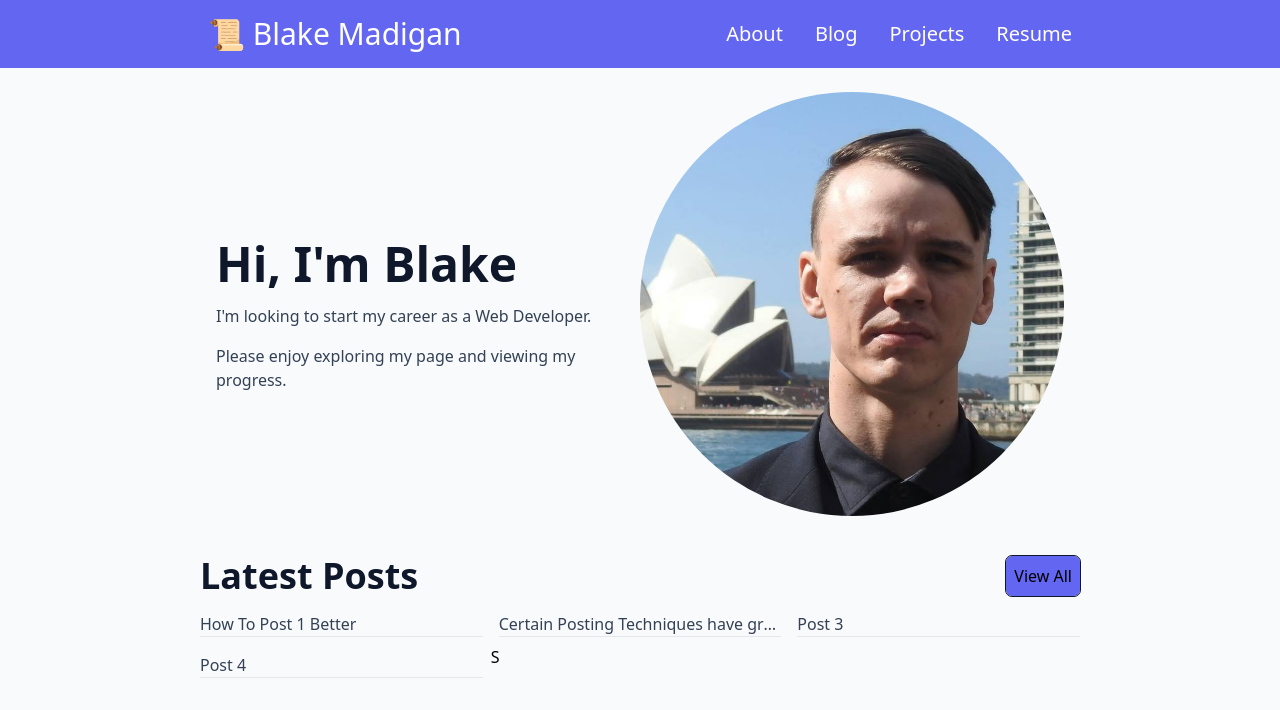
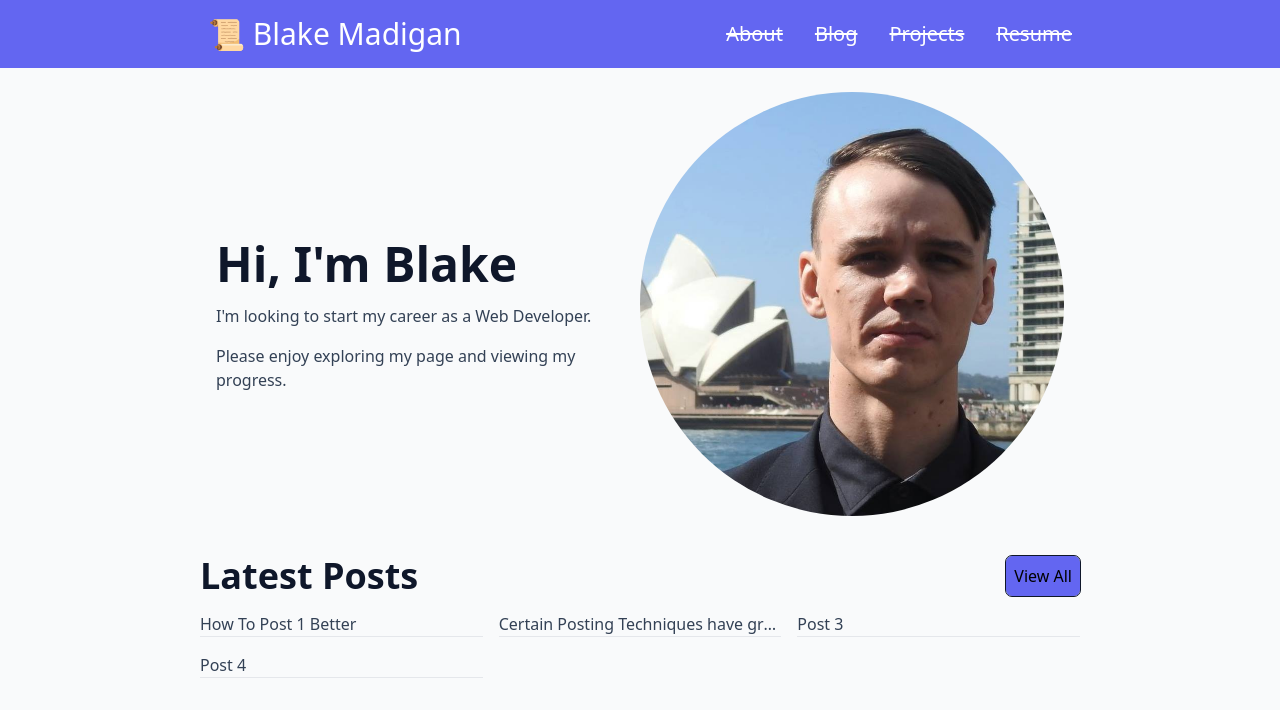
Before and after one commit to BlakeMadigan/Blog, a Next.js app: page / in a window 1280 px wide. Shown: the top 710 px of the page. Built offline with nearby package versions, Linux system fonts and the light colour scheme.

Commit message:
nav animation + mobile menu

```diff
--- a/src/app/page.tsx
+++ b/src/app/page.tsx
@@ -24,20 +24,10 @@ export default function Home() {
           src={profilePicture}
         />
       </section>
-      <section className="w-2/3 sm:w-full flex flex-row justify-between p-2 pt-4 m-auto">
-        <h2 className="text-4xl font-bold sm:text-4xl text-slate-900 dark:text-white">
-          Latest <span className="hidden sm:inline-block">Posts</span>
-        </h2>
-        <button className="outline outline-slate-900 outline-1 rounded-md p-2 hover:outline-slate-500 bg-indigo-500">
-          <span className="font-medium">
-            <a href="/blog">View All</a>
-          </span>
-        </button>
+      <section>
+        <LatestPosts data={Posts} />
       </section>
-      <section className="w-2/3 m-auto sm:w-full grid sm:grid-flow-row sm:grid-rows-2 sm:grid-cols-3 grid-cols-1 spacing">
-        {/* redo this shit sections are out of wack */}
-        <LatestPosts data={Posts} />S
-      </section>
+      <section></section>
     </>
   );
 }
--- a/src/components/LatestPosts.tsx
+++ b/src/components/LatestPosts.tsx
@@ -15,12 +15,23 @@ interface Posts {
   }[];
 }
 
-export default function LatestPosts(Posts: Posts) {
+export default function LatestPosts(Posts: any) {
   const { data } = Posts;
   return (
     <>
+      <div className="w-2/3 sm:w-full flex flex-row justify-between p-2 pt-4 m-auto">
+        <h2 className="text-4xl font-bold sm:text-4xl text-slate-900 dark:text-white">
+          Latest <span className="hidden sm:inline-block">Posts</span>
+        </h2>
+        <button className="outline outline-slate-900 outline-1 rounded-md p-2 hover:outline-slate-500 bg-indigo-500">
+          <span className="font-medium">
+            <a href="/blog">View All</a>
+          </span>
+        </button>
+      </div>
+      <div className="w-2/3 m-auto sm:w-full grid sm:grid-flow-row sm:grid-rows-2 sm:grid-cols-3 grid-cols-1 spacing">
         {(Object.keys(data).length < 1 && <span>No Posts Yet</span>) ||
-        data.map((post, index) => {
+          data.map((post: any, index: any) => {
             const { metadata, contentUrl, comments, tags } = post;
             return (
               <div
@@ -32,6 +43,7 @@ export default function LatestPosts(Posts: Posts) {
               </div>
             );
           })}
+      </div>
     </>
   );
 }
--- a/src/components/Navbar.tsx
+++ b/src/components/Navbar.tsx
@@ -1,4 +1,14 @@
+"use client";
+
+import { useState } from "react";
+
 export default function Navbar() {
+  const [isMobileMenuOpen, setMobileMenuOpen] = useState(false);
+
+  const toggleMenu = () => {
+    setMobileMenuOpen(!isMobileMenuOpen);
+  };
+
   return (
     <header className="bg-indigo-500 text-white sticky top-0 z-10">
       <section className="max-w-4xl mx-auto p-4 flex justify-between items-center">
@@ -7,27 +17,79 @@ export default function Navbar() {
         </h1>
         <div>
           <button
-            id="mobile-open-button"
-            className="text-3xl sm:hidden focus:outline-none"
+            id="hamburger-button"
+            className="text-3xl sm:hidden cursor-pointer"
+            onClick={toggleMenu}
           >
             &#9776;
           </button>
-          <nav className="hidden sm:block space-x-8 text-xl" aria-label="main">
-            <a href="/me" className="hover:opacity-80 font-medium">
+          <nav
+            className={`${
+              isMobileMenuOpen ? "flex" : "hidden"
+            } sm:block space-x-8 text-xl`}
+            aria-label="main"
+          >
+            <a href="#" className="hover:opacity-80 font-medium line-through">
               About
             </a>
-            <a href="/blog" className="hover:opacity-80 font-medium">
+            <a href="#" className="hover:opacity-80 font-medium line-through">
               Blog
             </a>
-            <a href="/projects" className="hover:opacity-80 font-medium">
+            <a href="#" className="hover:opacity-80 font-medium line-through">
               Projects
             </a>
-            <a href="/" className="hover:opacity-80 font-medium">
+            <a href="#" className="hover:opacity-80 font-medium line-through">
               Resume
             </a>
           </nav>
         </div>
       </section>
+      <section
+        id="mobile-menu"
+        className={`absolute bg-slate-800 top-0 w-full flex flex-col justify-content-center text-5xl origin-top animate-open-menu ${
+          isMobileMenuOpen ? "" : "hidden"
+        }`}
+      >
+        <button className="text-8x1 self-end px-6" onClick={toggleMenu}>
+          &times;
+        </button>
+        <nav
+          className="flex flex-col min-h-screen items-center py-8"
+          aria-label="mobile"
+        >
+          <a
+            href="/about"
+            className="w-full text-center py-6 hover:opacity-80"
+            onClick={toggleMenu}
+          >
+            About
+          </a>
+          <a
+            href="#"
+            className="w-full text-center py-6 hover:opacity-80"
+            onClick={toggleMenu}
+          >
+            Blog
+          </a>
+          <a
+            href="#"
+            className="w-full text-center py-6 hover:opacity-80"
+            onClick={toggleMenu}
+          >
+            Projects
+          </a>
+          <a
+            href="#"
+            className="w-full text-center py-6 hover:opacity-80"
+            onClick={toggleMenu}
+          >
+            Resume
+          </a>
+        </nav>
+      </section>
     </header>
   );
 }
+
+// get the animation working for the navbar then move onto the projects component and footer.
+// then we build a backend to deliver the posts and correct my typing
--- /dev/null
+++ b/src/library/toggleMenu.tsx
@@ -0,0 +1,3 @@
+export default function Menu() {
+
+}
--- a/tailwind.config.ts
+++ b/tailwind.config.ts
@@ -8,10 +8,15 @@ const config: Config = {
   ],
   theme: {
     extend: {
-      backgroundImage: {
-        "gradient-radial": "radial-gradient(var(--tw-gradient-stops))",
-        "gradient-conic":
-          "conic-gradient(from 180deg at 50% 50%, var(--tw-gradient-stops))",
+      keyframes: {
+        "open-menu": {
+          "0%": { transform: "scaleY(0)" },
+          "80%": { transform: "scaleY(1.2)" },
+          "100%": { transform: "scaleY(1)" },
+        },
+      },
+      animation: {
+        "open-menu": "open-menu 0.5s ease-in-out forwards",
       },
     },
   },
```
Lines whose indentation alone changed are shown as unchanged.
